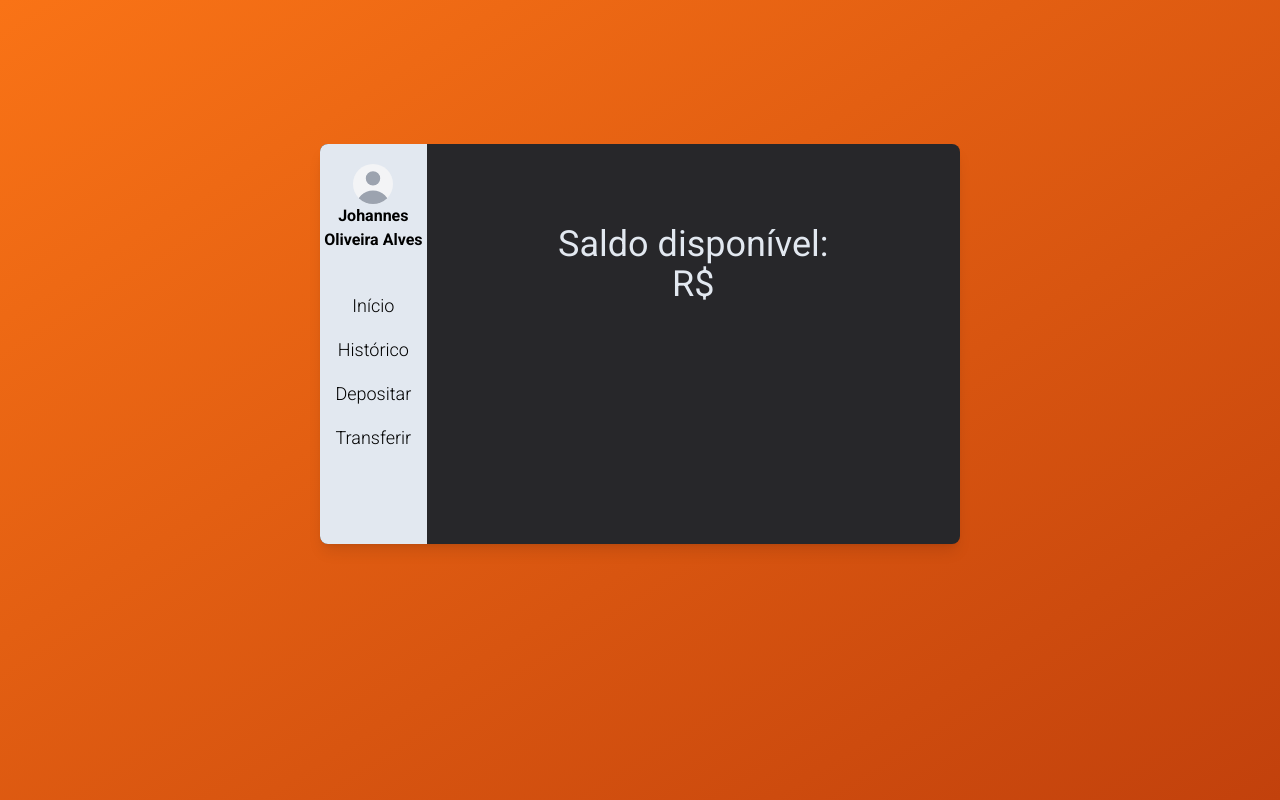
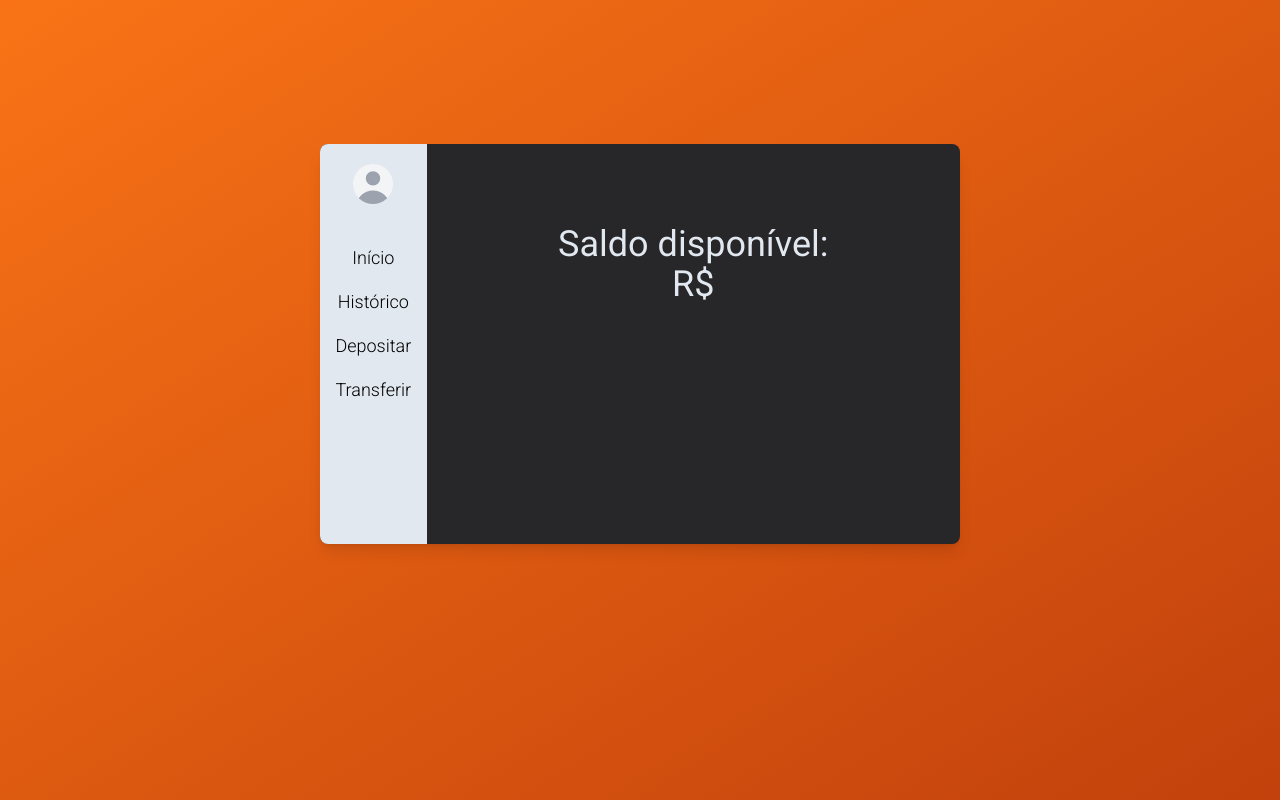
Before and after one commit to JohannesAlves/Bank-Study, a React (Vite) app in the folder web/: page /profile in a window 1280 px wide. Built offline with nearby package versions, Linux system fonts and the light colour scheme; no server answers.

Commit message:
chore: add user name in nav.

```diff
--- a/web/src/components/organisms/Nav/index.tsx
+++ b/web/src/components/organisms/Nav/index.tsx
@@ -10,7 +10,7 @@ export function Nav() {
         <nav className="w-full lg:w-1/6  h-full bg-slate-200 lg:rounded-l-lg flex flex-col">
             <div className="text-center font-bold mt-2">
                 <AvatarImg />
-                <h4>Johannes Oliveira Alves</h4>
+                <h4>{user.fullname}</h4>
             </div>
 
             <ButtonsNav />
```
